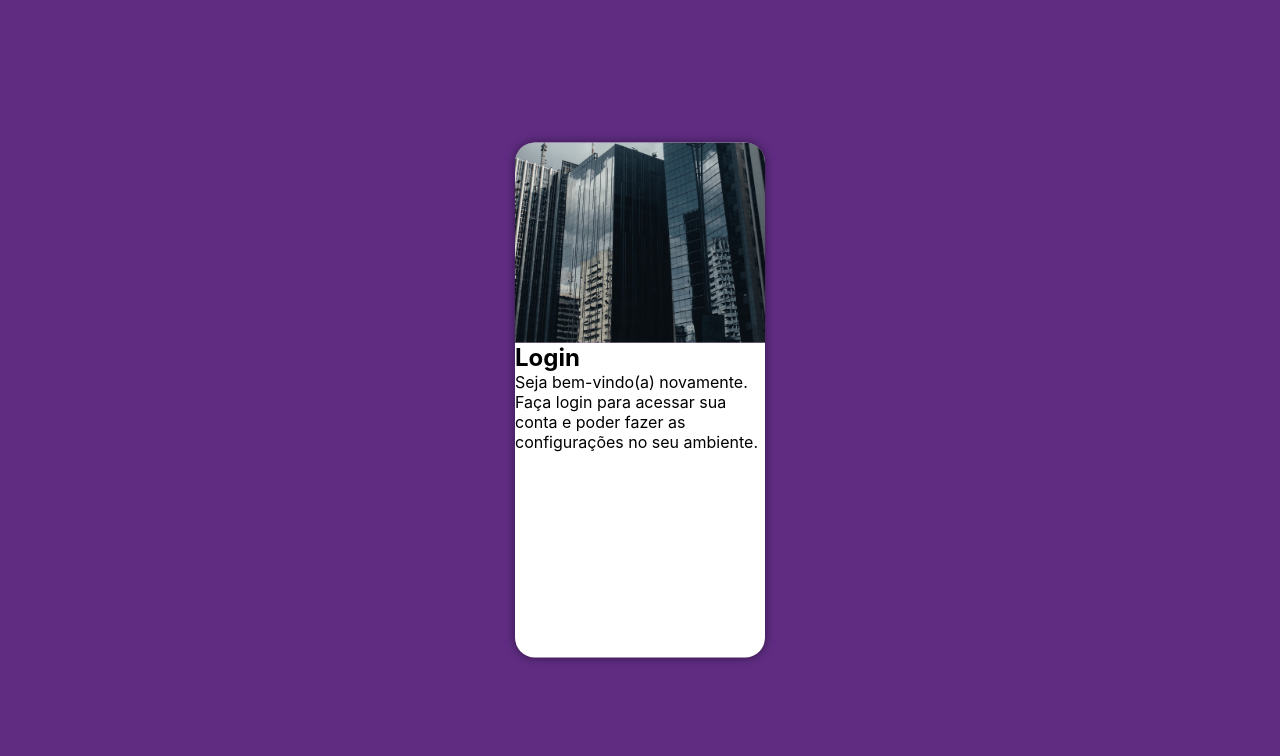
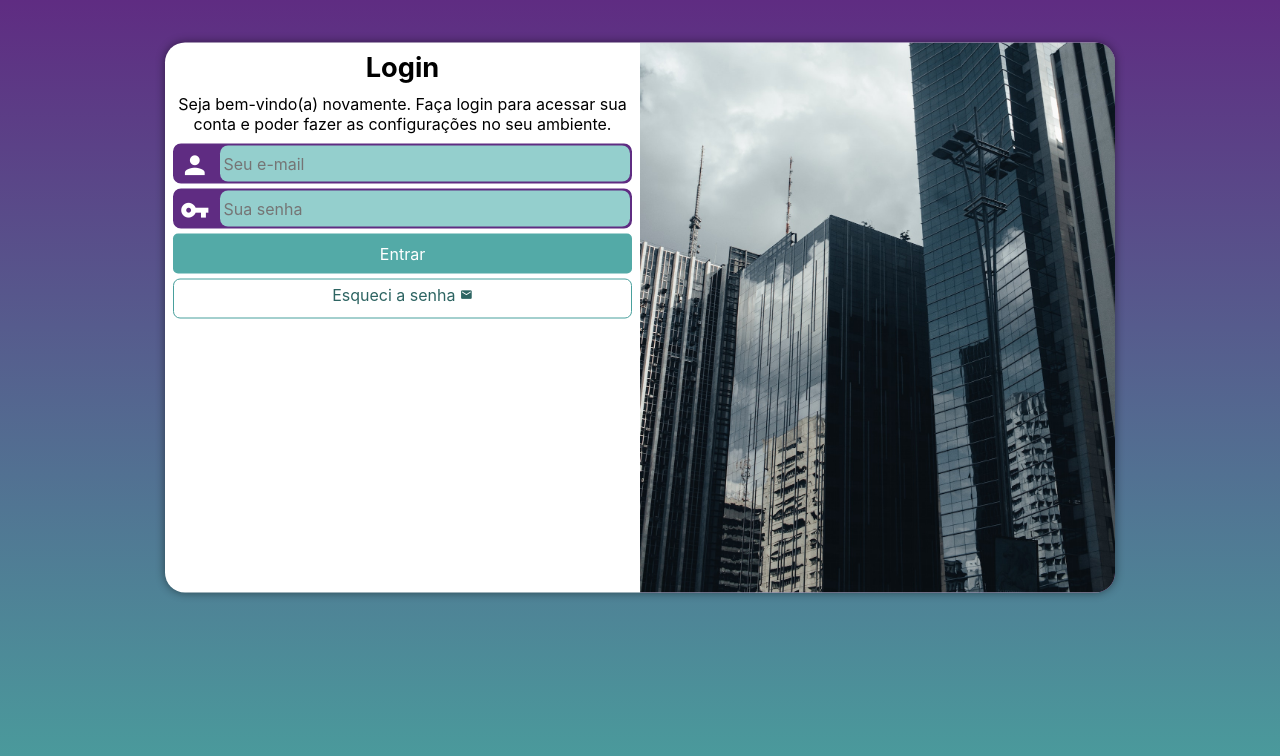
Before and after one commit to danielgessolo/projeto-login, a plain HTML site: page index.html in a window 1280 px wide. Drawn offline with Linux system fonts and the light colour scheme.

Commit message:
Quase finalizei o projeto

```diff
--- /dev/null
+++ b/estilos/media-query.css
@@ -0,0 +1,56 @@
+@charset "UTF-8";
+
+/* Typical Device Breakpoints
+------------------------------
+Pequenas telas: até 600px
+Celular: de 600px até 768px
+Tablet: 768px até 992px
+Desktop: 992px até 1200px
+Grandes telas: acima de 1200px
+*/
+
+@media screen and (min-width: 768px) and (max-width: 992px) {
+    body{
+        background-image: linear-gradient(to top, #49a09d, #5f2c82);
+    }
+
+    section#login {
+        width: 80vw;
+        height: 350px;
+    }
+
+    section#login > div#imagem {
+        float: left;
+        width: 35%;
+        height: 100%;
+    }
+
+    section#login > div#formulario {
+        float: right;
+        width: 65%;
+        height: 100%;
+    }
+}
+
+@media screen and (min-width: 992px) {
+    body{
+        background-image: linear-gradient(to top, #49a09d, #5f2c82);
+    }
+
+    section#login {
+        width: 950px;
+
+    }
+
+    section#login > div#imagem {
+        float: right;
+        width: 50%;
+        height: 100%;
+    }
+
+    section#login > div#formulario {
+        float: left;
+        width: 50%;
+        height: 100%;
+    }
+}
--- a/estilos/style.css
+++ b/estilos/style.css
@@ -29,14 +29,17 @@ section#login {
     position: absolute;
     top: 50%;
     left: 50%;
-    width: 250px;
-    height: 515px;
-    transform: translate(-50%, -50%);
+    width: 260px;
+    height: 550px;
+    transform: translate(-50%, -65%);
     overflow: hidden;
 
     background-color: white;
     border-radius: 20px;
     box-shadow: 0px 0px 10px rgba(0, 0, 0, 0.473);
+
+    transition: width .4s, height .4s;
+    transition-timing-function: ease;
 }
 
 section#login > div#imagem {
@@ -46,3 +49,108 @@ section#login > div#imagem {
     background-size: cover;
     background-position: bottom right;
 }
+
+section#login > div#formulario {
+    display: block;
+    padding: 8px;
+}
+
+div#formulario > h1 {
+    text-align: center;
+    margin-bottom: 10px;
+    font-size: 1.7em;
+}
+
+div#formulario > p {
+    text-align: center;
+    margin-bottom: 10px;
+}
+
+form > div.campo {
+    background-color: #5f2c82;
+    border: 2px solid #5f2c82;
+    display: block;
+    width: 100%;
+    height: 40px;
+    border-radius: 8px;
+    margin: 5px 0px;
+}
+
+div.campo > label {
+    display: none;
+}
+
+div.campo > span {
+    color: white;
+    /* background-color: black; */
+    font-size: 1.85em;
+    width: 40px;
+    padding: 5px;
+}
+
+div.campo > input {
+    background-color: #94cfcd;
+    font-size: 1em;
+    width: calc(100% - 45px);
+    height: 100%;
+    border: 0px;
+    border-radius: 8px;
+    padding: 4px;
+    transform: translateY(-10px);
+}
+
+div.campo > input:focus-within {
+    background-color: white;
+    border: none;
+}
+
+form > input[type=submit] {
+    display: block;
+    font-size: 1em;
+    width: 100%;
+    height: 40px;
+    background-color: #53aaa7;
+    color: white;
+    border: none;
+    border-radius: 5px;
+    cursor: pointer;
+}
+
+form > input[type=submit] {
+    display: block;
+    font-size: 1em;
+    width: 100%;
+    height: 40px;
+    background-color: #53aaa7;
+    color: white;
+    border: none;
+    border-radius: 5px;
+    cursor: pointer;
+}
+
+form > input[type=submit]:hover {
+    background-color: #2d6462;
+}
+
+form > a.botao {
+    display: block;
+    text-align: center;
+    font-size: 1em;
+    width: 100%;
+    height: 40px;
+    padding-top: 5px;
+    margin-top: 5px;
+    background-color: white;
+    color: #2d6462;
+    border: 1px solid #49a09d;
+    border-radius: 7px;
+    text-decoration: none;
+}
+
+form > a.botao:hover {
+    background-color: #6cd3cf;
+}
+
+form > a.botao > span {
+    font-size: 0.8em;
+}
--- a/index.html
+++ b/index.html
@@ -5,6 +5,8 @@
     <meta name="viewport" content="width=device-width, initial-scale=1.0">
     <title>Login</title>
     <link rel="stylesheet" href="estilos/style.css">
+    <link rel="stylesheet" href="estilos/media-query.css">
+    <link href="https://fonts.googleapis.com/icon?family=Material+Icons" rel="stylesheet">
 </head>
 <body>
     <main>
@@ -15,8 +17,21 @@
             <div id="formulario">
                 <h1>Login</h1>
                 <p>Seja bem-vindo(a) novamente. Faça login para acessar sua conta e poder fazer as configurações no seu ambiente.</p>
-                <form action="#" method="post">
-
+                <form action="formulario.php" method="post" autocomplete="on">
+                    <div class="campo">
+                        <span class="material-icons">person</span>
+                        <input type="email" name="login" id="ilogin" autocomplete="email" maxlength="30" placeholder="Seu e-mail" required>
+                        <label for="ilogin">Login</label>
+                    </div>
+                    <div class="campo">
+                        <span class="material-icons">vpn_key</span>
+                        <input type="password" name="senha" id="isenha" autocomplete="current-password" maxlength="20" minlength="8" placeholder="Sua senha" required>
+                        <label for="isenha">Senha</label>
+                    </div>
+                    <input type="submit" value="Entrar">
+                    <a href="esqueci.html" class="botao">
+                        Esqueci a senha <span class="material-icons">mail</span>
+                    </a>
                 </form>
             </div>
         </section>
```
